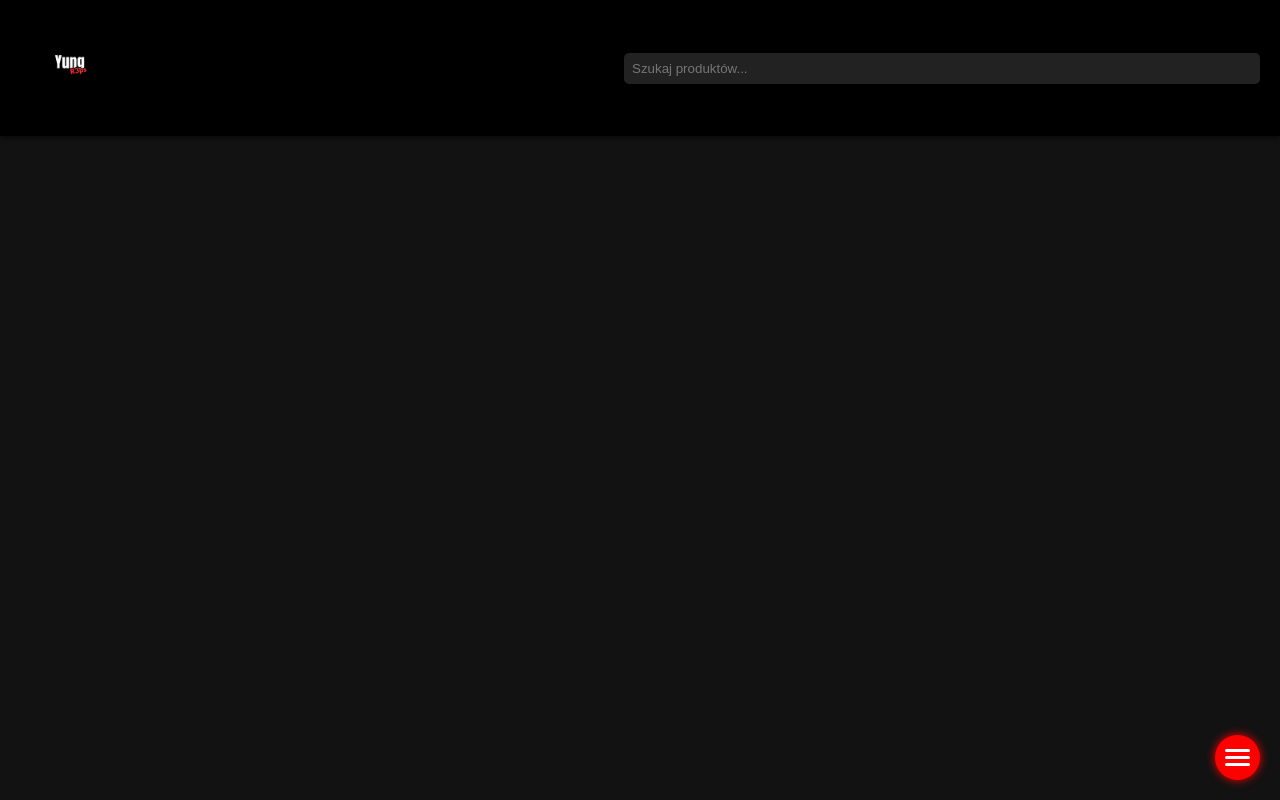
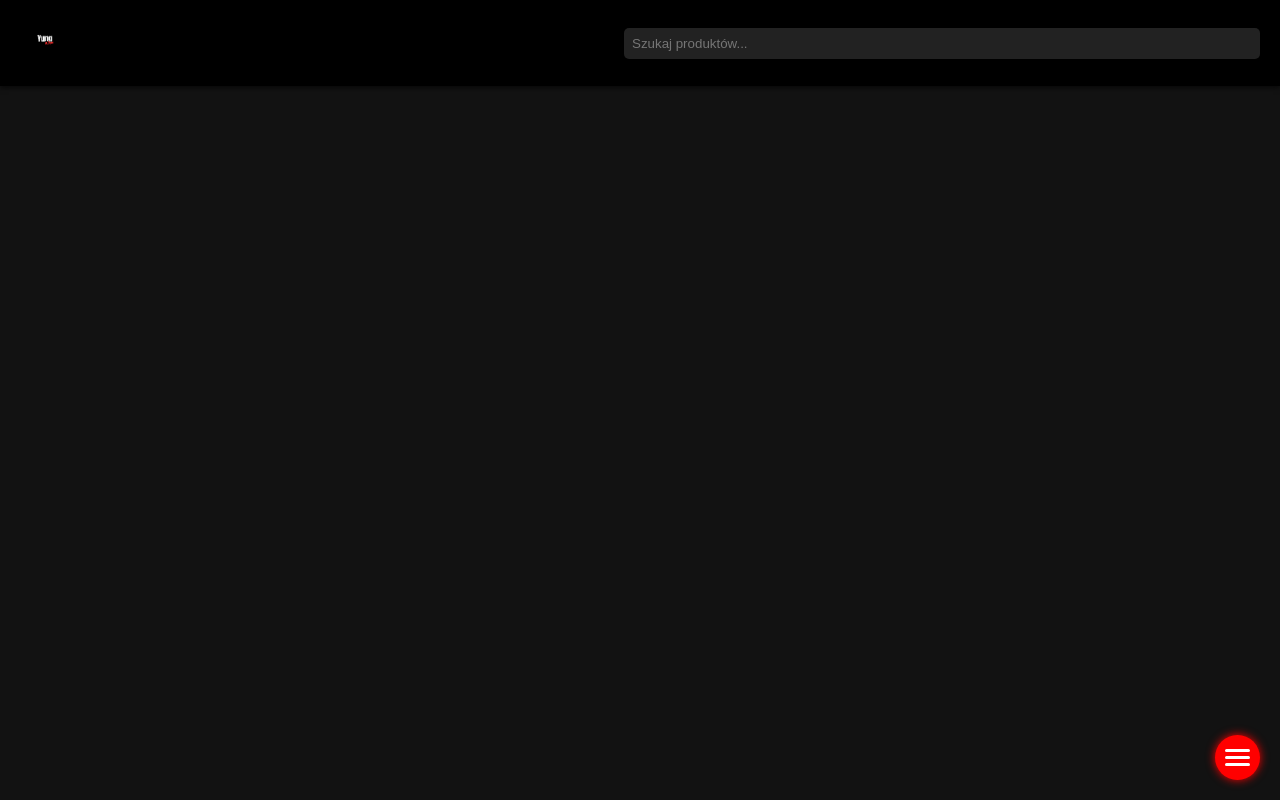
Before and after one commit to YungMati/SECRET2, a website: page index.html in a window 1280 px wide. Drawn offline with Linux system fonts and the light colour scheme.

Commit message:
Update index.html

```diff
--- a/index.html
+++ b/index.html
@@ -9,7 +9,7 @@
 <body>
   <div class="header">
     <div class="logo" onclick="location.href='admin.html'">
-      <img src="logo.PNG" alt="Logo" style="height: 100px;">
+      <img src="logo.PNG" alt="Logo" style="height: 50px;">
     </div>
     <input type="text" id="searchInput" placeholder="Szukaj produktów...">
   </div>
```
